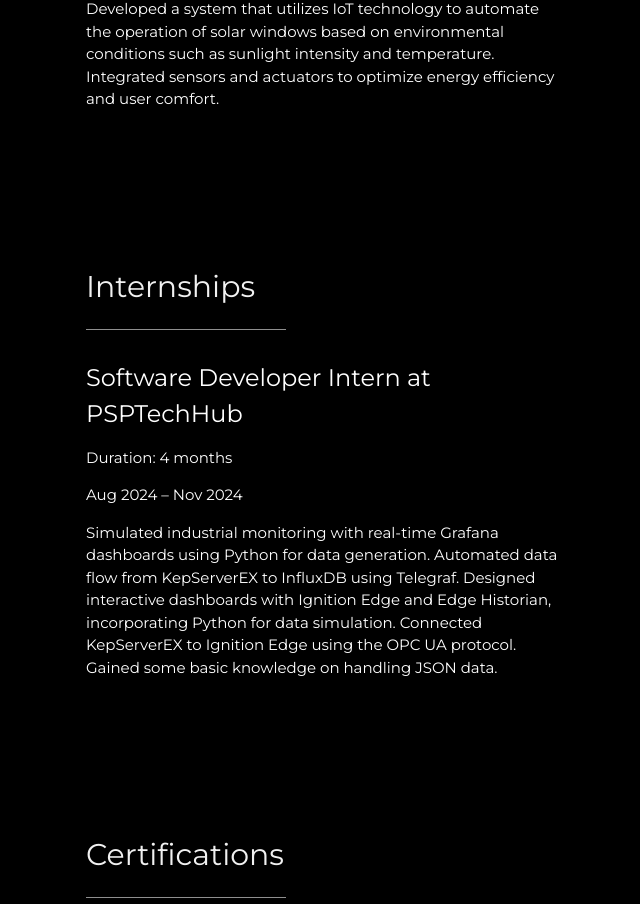
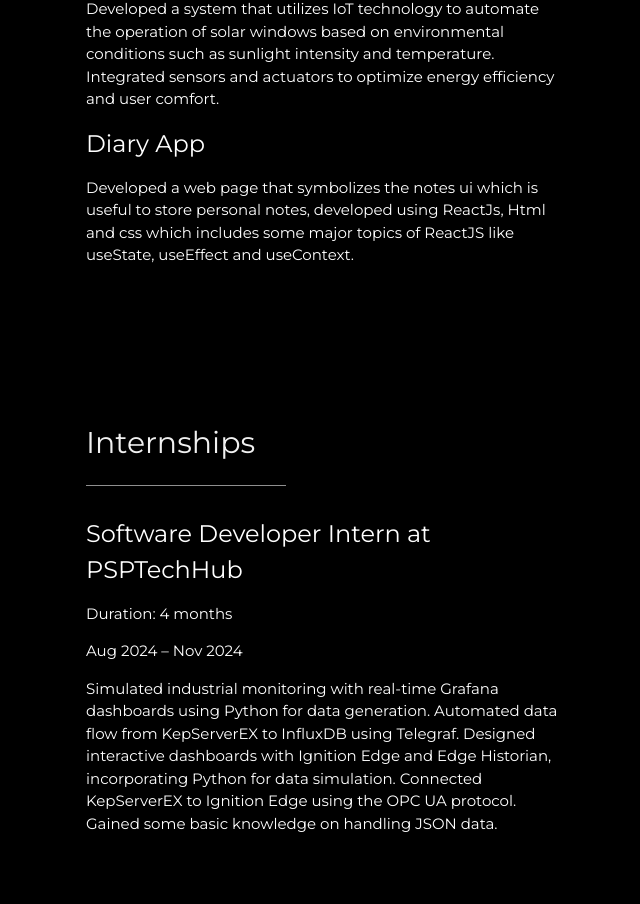
Before and after one commit to rajsri2319/Portfolio, a React (Create React App) app: page / in a window 1280 px wide. Shown: the part 1576-2480 px from the top of the page, without its empty margins (124-764 px from the left). Built offline with nearby package versions, Linux system fonts and the light colour scheme.

Commit message:
Update Projects.js

```diff
--- a/src/components/Projects.js
+++ b/src/components/Projects.js
@@ -24,6 +24,10 @@
             sunlight intensity and temperature. Integrated sensors and actuators
             to optimize energy efficiency and user comfort.
           </p>
+          <h3>Diary App</h3>
+          <p>
+            Developed a web page that symbolizes the notes ui which is useful to store personal notes, developed using ReactJs, Html and css which includes some major topics of ReactJS like useState, useEffect and useContext.
+          </p>
         </div>
         {/* Add more projects similarly */}
       </div>
```
